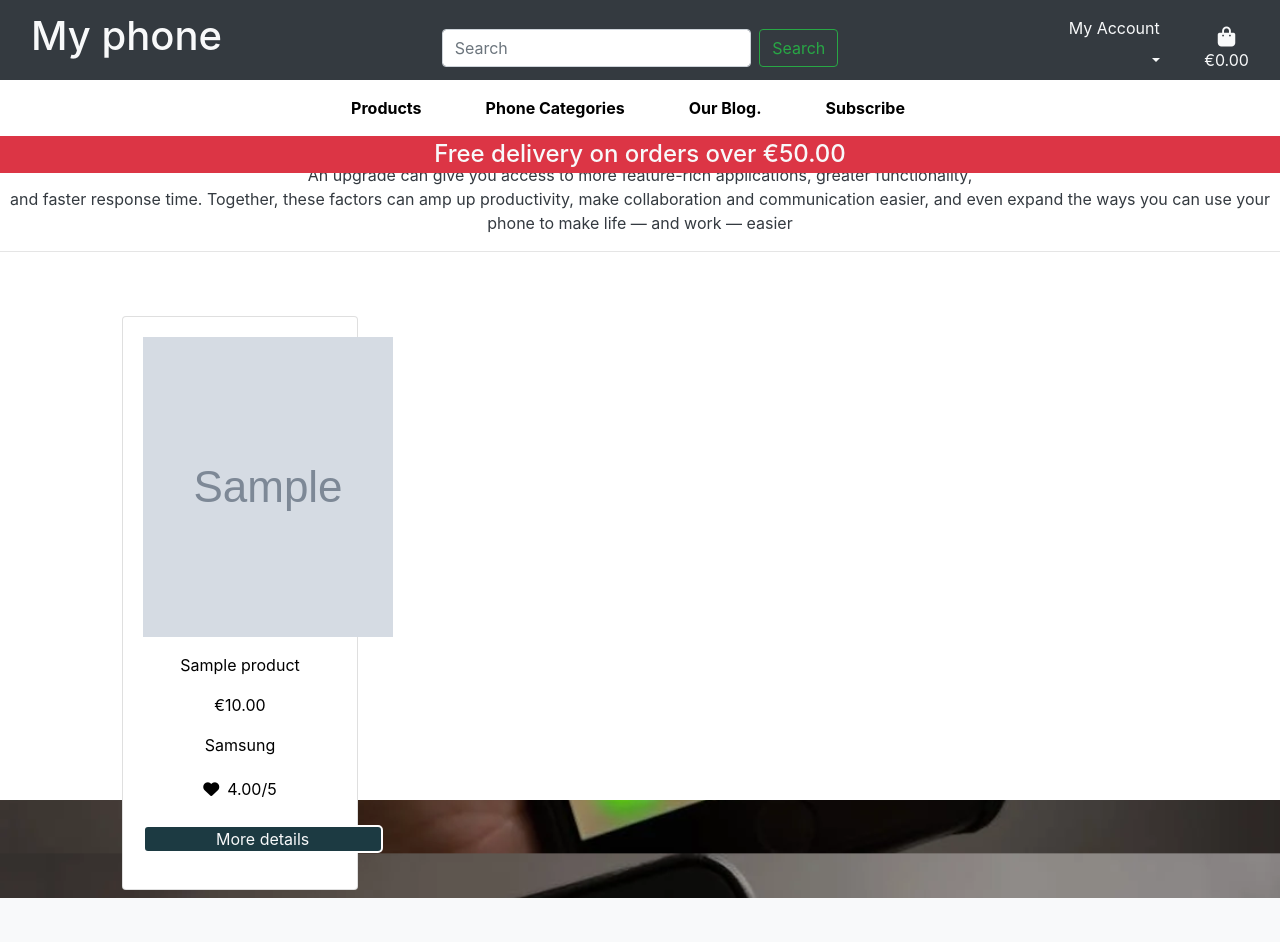
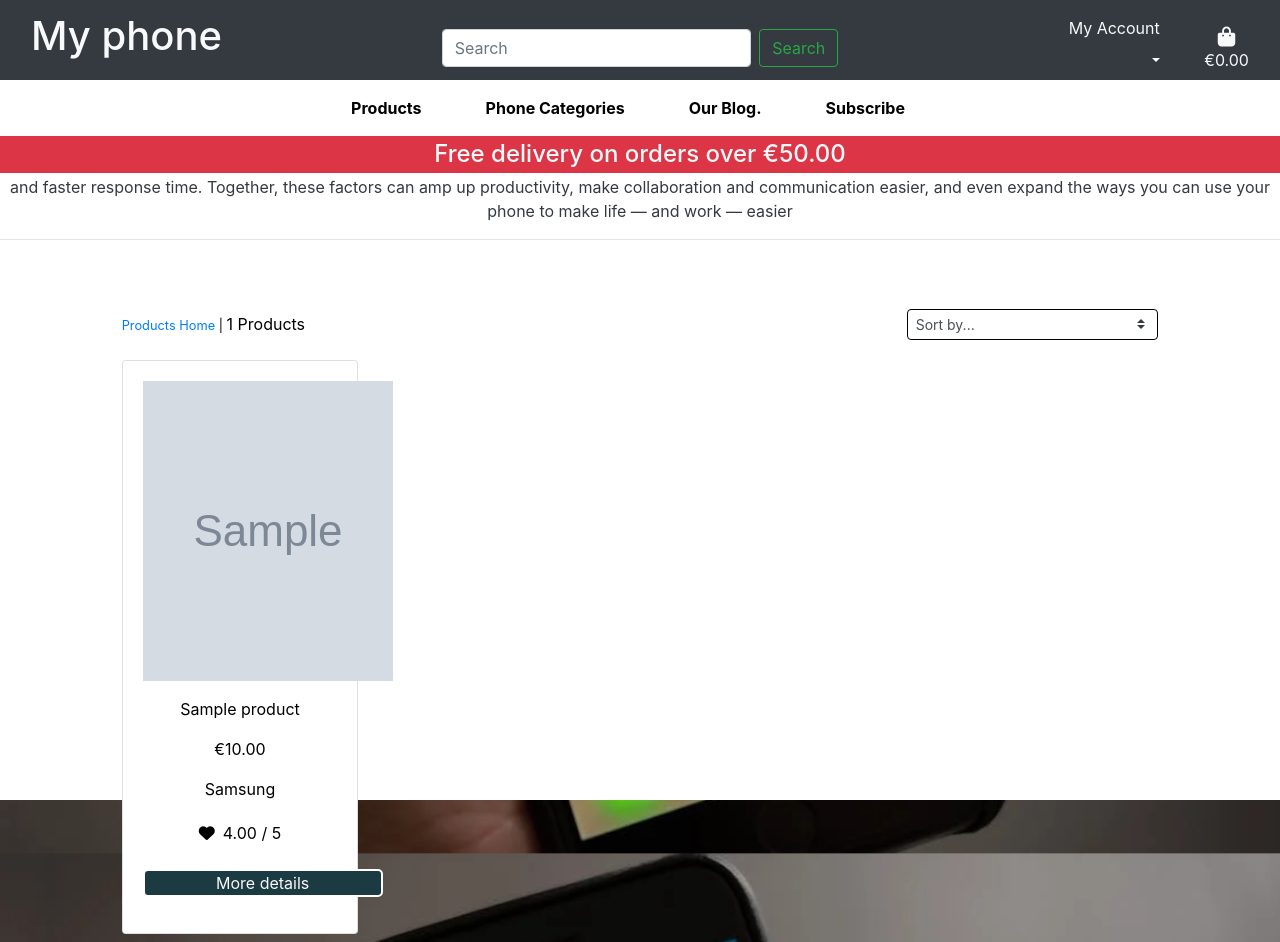
Before and after one commit to Deepak9912/My-Phone, a Django app: page /products/?category=samsung in a window 1280 px wide. Before the commit the page ends 898 px from the top, so only its background shows below. Run offline with Django 3.2, Linux system fonts and the light colour scheme; data comes from the database, SQL or seed files in the repository; tables that the repository leaves empty hold one stand-in row (values such as "Sample post"); grey boxes marked "Sample" are stand-in pictures; some libraries are stand-ins or nearby versions.

Commit message:
add sort functionality on the product.html page and view for it

```diff
--- a/products/templates/products/products.html
+++ b/products/templates/products/products.html
@@ -11,7 +11,7 @@
     <div class="row mt-5">
         <div class="col text-center mt-5">
             <h2 class="logo-font text-black">All Products</h2>
-            <hr class="w-50 mb-1">
+            <hr class="w-50 m-auto">
         </div>
     </div>
     <div class="row">
@@ -27,7 +27,29 @@
     <!--row for product info-->
     <div class="row mt-4">
         <div class="product-container col-10 offset-1">
-            <div class="row mt-3 mb-2"></div>
+            <div class="row mt-3 mb-2">
+                <div class="col-12 col-md-6 my-auto order-md-last d-flex justify-content-center justify-content-md-end">
+                    <div class="sort-select-wrapper w-50">
+                        <select id="sort-selector" class="custom-select custom-select-sm rounded-4 border border-{% if current_sorting != 'None_None' %}info{% else %}black{% endif %}">
+                            <option value="reset" {% if current_sorting == 'None_None' %}selected{% endif %}>Sort by...</option>
+                            <option value="rating_asc" {% if current_sorting == 'rating_asc' %}selected{% endif %}>Rating (low to high)</option>
+                            <option value="rating_desc" {% if current_sorting == 'rating_desc' %}selected{% endif %}>Rating (high to low)</option>
+                            <option value="price_asc" {% if current_sorting == 'price_asc' %}selected{% endif %}>Price (low to high)</option>
+                            <option value="price_desc" {% if current_sorting == 'price_desc' %}selected{% endif %}>Price (high to low)</option>
+                            <option value="category_asc" {% if current_sorting == 'category_asc' %}selected{% endif %}>Category (A-Z)</option>
+                            <option value="category_desc" {% if current_sorting == 'category_desc' %}selected{% endif %}>Category (Z-A)</option>
+                        </select>
+                    </div>
+                </div>
+                <div class="col-12 col-md-6 order-md-first">
+                    <p class="mt-3 text-center text-md-left text-black">
+                        {% if search_query or current_categories or current_sorting != 'None_None' %}
+                            <span class="small"><a href="{% url 'products' %}">Products Home</a> | </span>
+                        {% endif %}
+                        {{ products|length }} Products{% if search_query %} found for <strong>"{{ search_query }}"</strong>{% endif %}
+                    </p>
+                </div>
+            </div>
             <div class="row">
                 {% for product in products %}
                 <div class="col-sm-6 col-md-6 col-lg-4 col-xl-3">
@@ -47,8 +69,12 @@
                                 <p class="phone-category text-center text-black mt-2">
                                     {{ product.category.friendly_name }}</p>
                             </a>
+                            {% if product.rating %}
                             <p class="text-center text-black"><i
-                                    class="fas fa-heart heart mr-2 mt-2"></i>{{product.rating}}/5</p>
+                                    class="fas fa-heart heart mr-2 mt-2"></i>{{product.rating}} / 5</p>
+                            {% else %}
+                            <p class="small">No Rating</p>
+                            {% endif %}
                             <div class="row">
                                 <div class="col-12 btns">
                                     <a href="{% url 'product_detail' product.id %}">
--- a/products/views.py
+++ b/products/views.py
@@ -22,6 +22,8 @@ def all_products(request):
             if sortkey == 'name':
                 sortkey = 'lower_name'
                 products = products.annotate(lower_name=Lower('name'))
+            if sortkey == 'category':
+                sortkey = 'category__name'
             if 'direction' in request.GET:
                 direction = request.GET['direction']
                 if direction == 'desc':
--- a/static/css/base.css
+++ b/static/css/base.css
@@ -115,6 +115,10 @@ body{
     color: #1c3a42;
 }
 
+a.category-badge > span.badge:hover {
+    background: #0d0d0d !important;
+    color: #fff !important;
+}
 /*...................................Media Queries */
 @media (max-width: 991px) {
     body {
```
